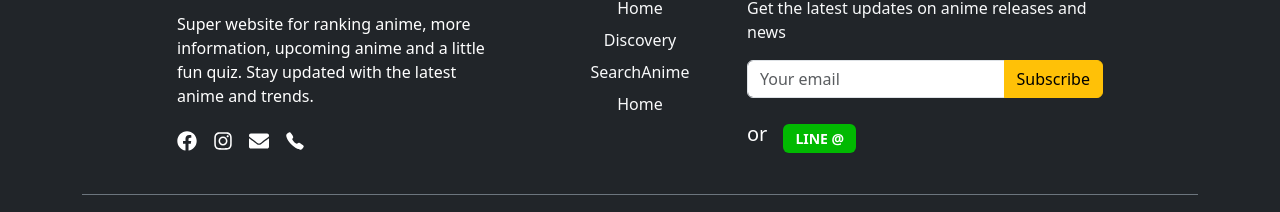
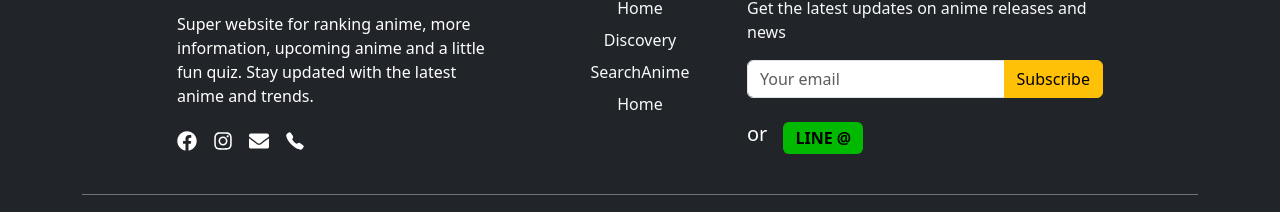
Before and after one commit to nineandmunong/hello-anime, a React (Vite) app: page /discovery in a window 1280 px wide. In both pictures the pointer is over the button "LINE @". Shown: the part 1042-1254 px from the top of the page. Built offline with nearby package versions, Linux system fonts and the light colour scheme.

Commit message:
style: hover effect for line button in footer.

```diff
--- a/src/components/Footer/Footer.css
+++ b/src/components/Footer/Footer.css
@@ -8,3 +8,8 @@
   color: white !important;
   background-color: #01b901 !important;
 }
+
+.line-button:hover {
+  font-size: 16px !important;
+  color: black !important;
+}
```
